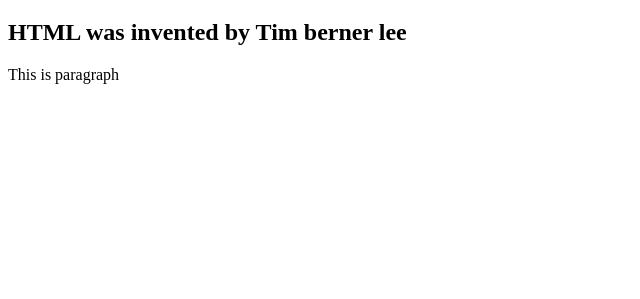
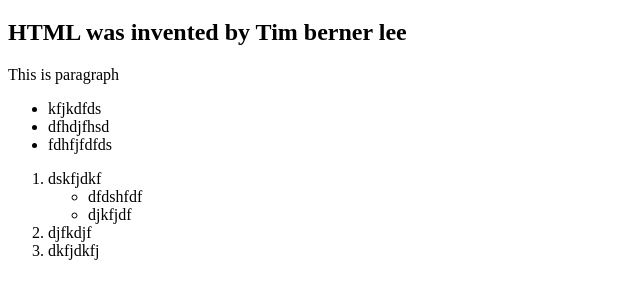
Before and after one commit to kamblekunal430/fullstackdev, a plain HTML site: page lecture1/html basics/index.html in a window 1280 px wide. Shown: the part 61-360 px from the top of the page, without its empty margins (0-640 px from the left). Drawn offline with Linux system fonts and the light colour scheme.

Commit message:
list in himl

```diff
--- a/lecture1/html basics/index.html
+++ b/lecture1/html basics/index.html
@@ -11,5 +11,23 @@
 
     <p> This is paragraph</p>
 
+    <ul>
+        <li>kfjkdfds</li>
+        <li>dfhdjfhsd</li>
+        <li>fdhfjfdfds</li>
+
+    </ul>
+
+    <ol>
+        <li>dskfjdkf</li>
+        <ul>
+            <li>dfdshfdf
+            </li>
+            <li>djkfjdf</li>
+        </ul>
+        <li>djfkdjf</li>
+        <li>dkfjdkfj</li>
+    </ol>
+
 </body>
 </html>
```
Also changed, not shown: lecture 2/index.html (added, +11 -0 lines).
